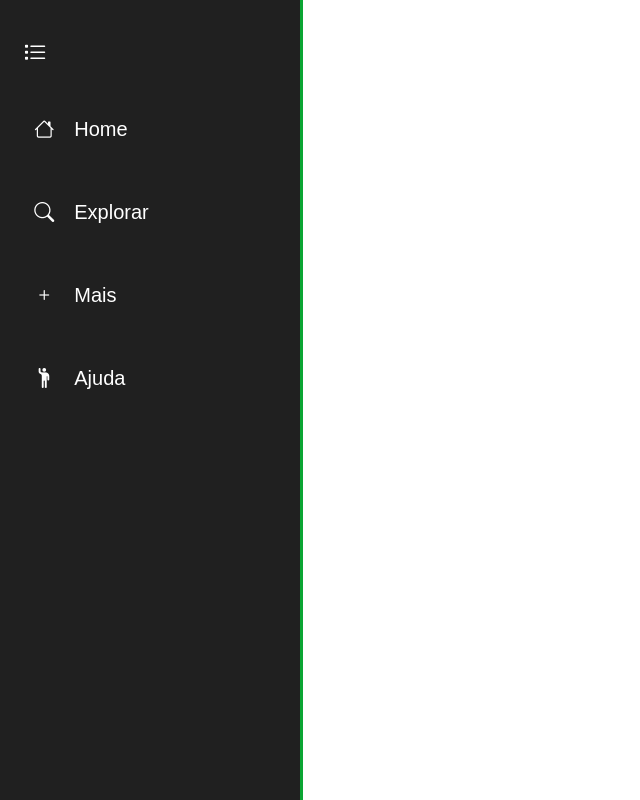
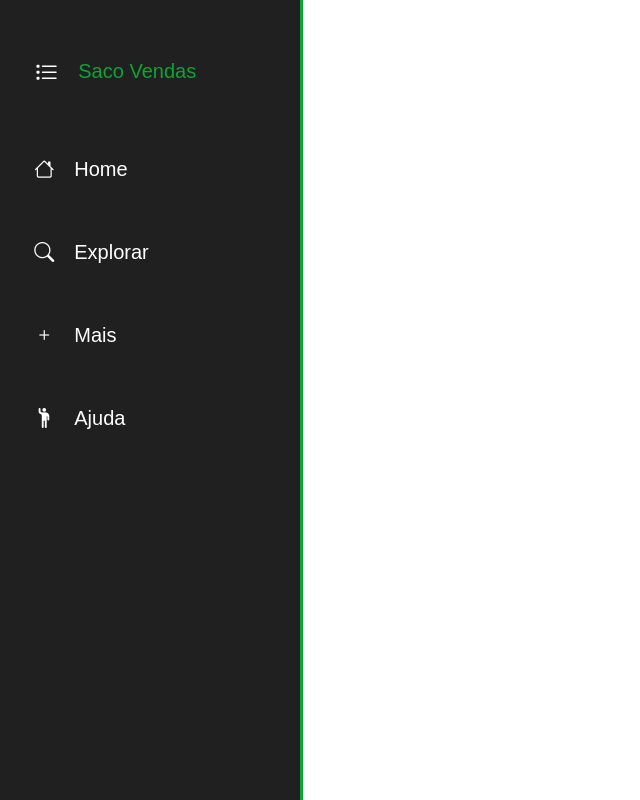
Before and after one commit to iurilugao01/SacoVendas, a Vue app: page / in a window 1280 px wide. Shown: the whole page, without its empty margins (0-640 px from the left). Built offline with nearby package versions, Linux system fonts and the light colour scheme.

Commit message:
fix(GlobalSidebar) finalizando sidebar

```diff
--- a/src/components/GlobalSidebar.vue
+++ b/src/components/GlobalSidebar.vue
@@ -1,12 +1,25 @@
 <script>
 export default {
   name: "GlobalSidebar",
+  data() {
+    return {
+      expanded: false,
+    };
+  },
+  methods: {
+    toggleExpand() {
+      this.expanded = !this.expanded;
+    },
+  },
 };
 </script>
 
 <template>
-  <nav>
-    <div class="btn-expand"><i class="bi bi-list-task"></i></div>
+  <nav :class="{ expanded: expanded }">
+    <div class="btn-expand">
+      <i class="bi bi-list-task" @click="toggleExpand()"></i>
+      <span class="nav-header">Saco Vendas</span>
+    </div>
 
     <ul>
       <li class="home-menu">
@@ -73,10 +86,22 @@ nav {
 nav:hover {
   width: 300px;
 }
+.expanded {
+  width: 300px;
+}
+
+.nav-header {
+  font-size: 20px;
+  margin-left: 20px;
+  color: #0aa533;
+  position: absolute;
+  white-space: nowrap;
+}
 
 .btn-expand {
   width: 100%;
-  padding-left: 10px;
+  padding: 20px 4%;
+  margin-left: 10px;
 }
 
 .btn-expand > i {
```
